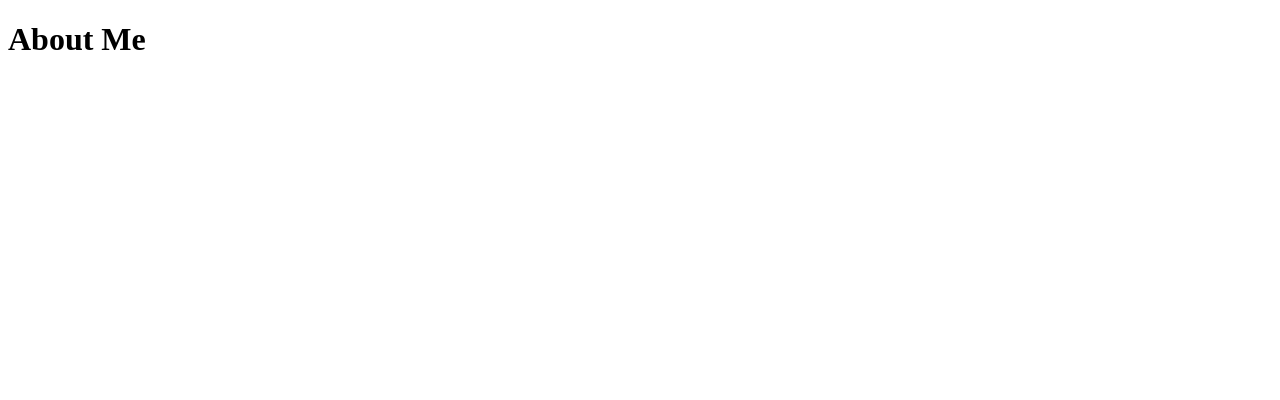
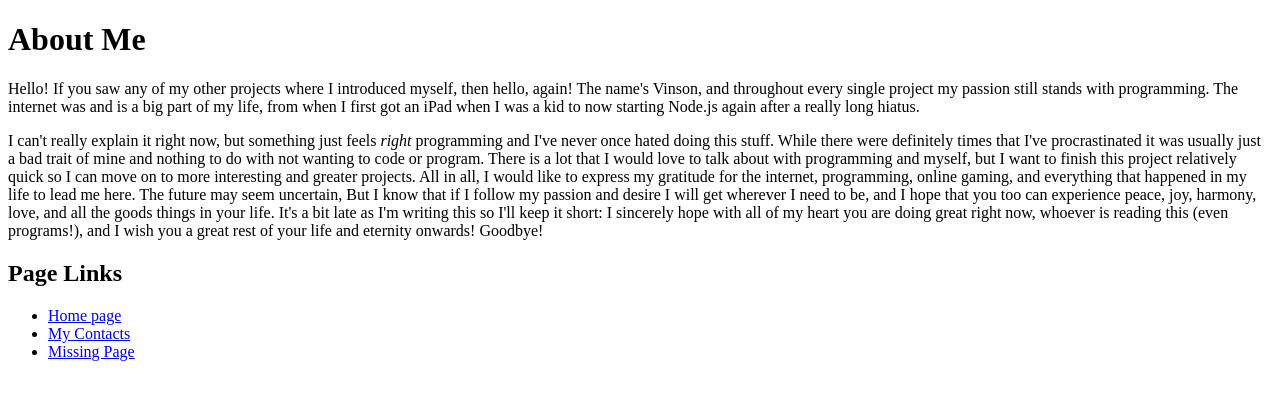
Before and after one commit to vins123sinned/basic-informational-site, a plain HTML site: page about.html in a window 1280 px wide. Drawn offline with Linux system fonts and the light colour scheme.

Commit message:
feat(html): flesh out site pages
- Add extra text
- Add other page links

```diff
--- a/about.html
+++ b/about.html
@@ -7,5 +7,29 @@
 </head>
 <body>
   <h1>About Me</h1>
+  <p>Hello! If you saw any of my other projects where I introduced myself, then hello, again! The name's Vinson,
+    and throughout every single project my passion still stands with programming. The internet was and is a big part of my life,
+    from when I first got an iPad when I was a kid to now starting Node.js again after a really long hiatus.
+  </p>
+  <p>I can't really explain it right now, but something just feels <em>right</em> programming and I've never once hated doing this stuff. While there
+    were definitely times that I've procrastinated it was usually just a bad trait of mine and nothing to do with not wanting to code or program. There is a lot that
+    I would love to talk about with programming and myself, but I want to finish this project relatively quick so I can move on to more interesting and greater projects.
+    All in all, I would like to express my gratitude for the internet, programming, online gaming, and everything that happened in my life to lead me here. The future may seem uncertain,
+    But I know that if I follow my passion and desire I will get wherever I need to be, and I hope that you too can experience peace, joy, harmony, love, and all the goods things in your
+    life. It's a bit late as I'm writing this so I'll keep it short: I sincerely hope with all of my heart you are doing great right now, whoever is reading this (even programs!), and I wish
+    you a great rest of your life and eternity onwards! Goodbye!
+  </p>
+  <h2>Page Links</h2>
+  <ul>
+    <li>
+      <a href="/">Home page</a>
+    </li>
+    <li>
+      <a href="/contact-me">My Contacts</a>
+    </li>
+    <li>
+      <a href="/missingno">Missing Page</a>
+    </li>
+  </ul>
 </body>
 </html>
```
Also changed, not shown: 404.html (+13 -0 lines), contact-me.html (+22 -0 lines).
